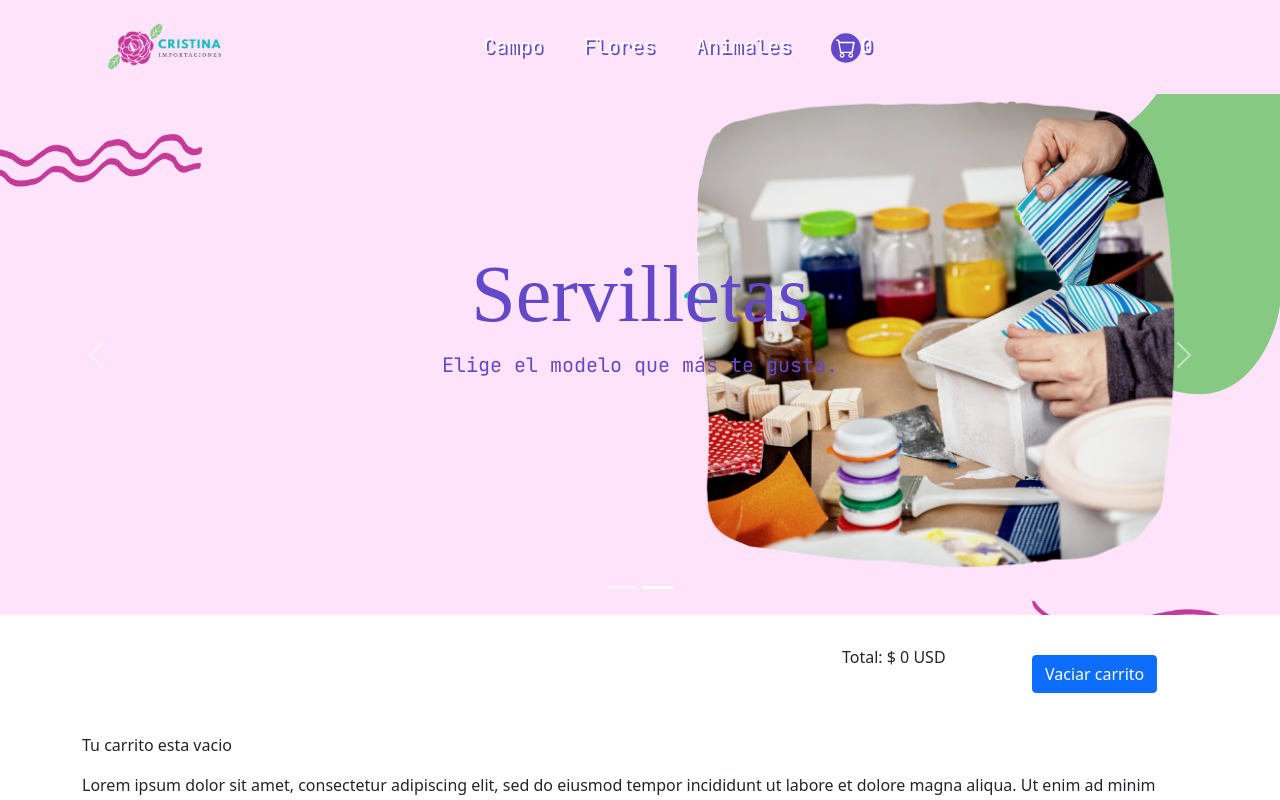
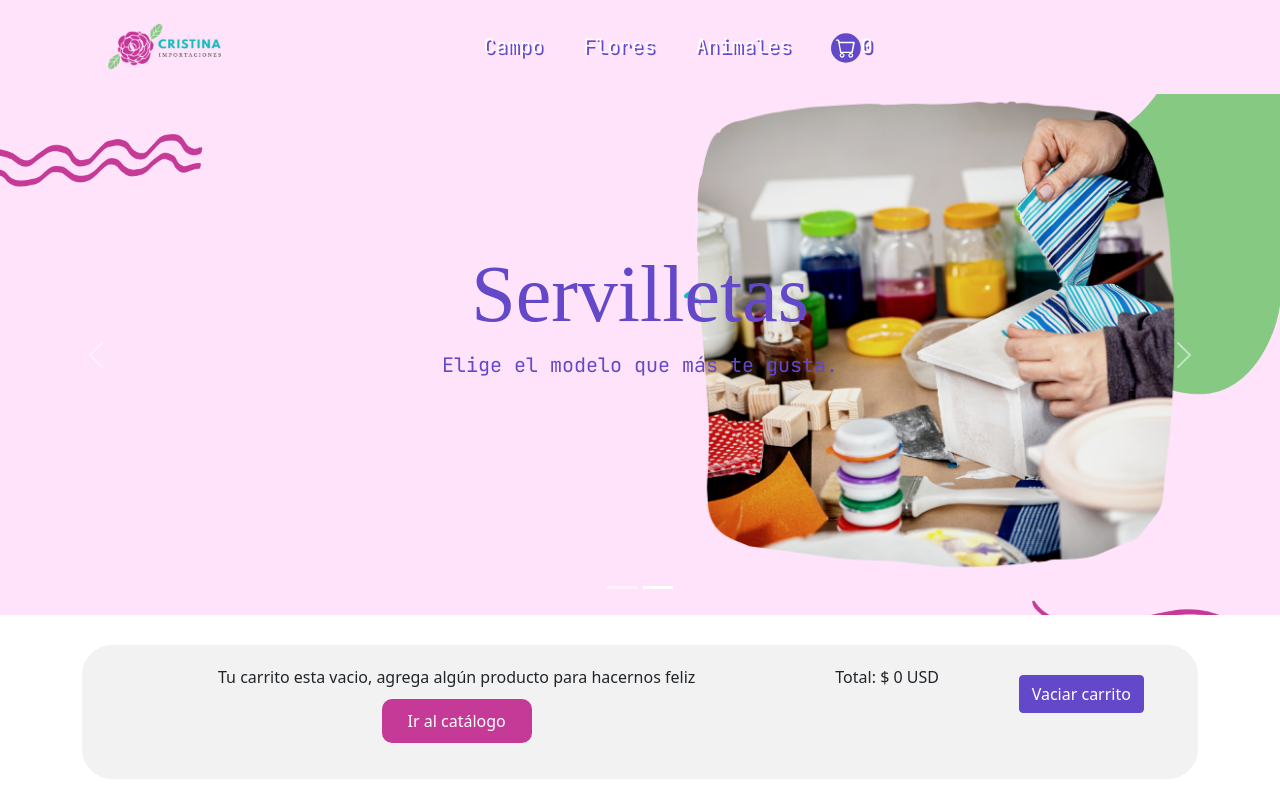
Before and after one commit to ClaudiaPrez88/tiendaClaudiaPerez, a React (Create React App) app: page /carrito in a window 1280 px wide. Shown: the top 800 px of the page. Built offline with nearby package versions, Linux system fonts and the light colour scheme; a web font is replaced by a local one.

Commit message:
firebase 1

```diff
--- a/src/App.css
+++ b/src/App.css
@@ -19,6 +19,9 @@ body{
   margin: 0 auto;
   display: block;
 }
+.text-center{
+  text-align: center;
+}
 .detalle p {
   text-align: center;
 }
@@ -31,7 +34,16 @@ body{
   width: 150px;
   text-decoration: none;
   padding: 10px;
-  border-radius: 20px;
+  border-radius: 10px;
+}
+.btn-outline-primary {
+  color: #C43A96 !important;
+  border-color: #C43A96 !important;
+}
+.btn-outline-primary:hover {
+  color: #fff  !important;
+  background-color:#C43A96 !important;
+  border-color:#C43A96 !important;
 }
 .boton-detail:hover{
   color:#ffffff;
@@ -89,9 +101,10 @@ display:none;
   margin-top: 20px;
 }
 .carrito-compras{
-  background: #ffffff;
+  background: #f2f2f2;
     margin:30px 0px;
     border-radius: 30px;
+    padding: 20px;
 }
 .carrito-compras img{
   width: 100px;
@@ -157,6 +170,14 @@ transition-duration: 300ms;
   text-decoration: none;
   padding-right: 2.5rem;
 }
+button.btn.btn-primary {
+  margin: 10px 0px;
+  background: #6348C9;
+  border: 1px solid #6348C9;
+}
+.navbar-nav a:hover{
+  color:#e0e0e0 ;
+}
 .menu {
   background-color: #FFE3FA !important;
 }
--- a/src/components/Cart.js
+++ b/src/components/Cart.js
@@ -11,13 +11,6 @@ import CartDetail from './CartDetail';
 function Cart() {
     const {carrito} = useContext(contexto)
     const {vacio,setVacio} = useState()
-    function createMarkup() {
-    if (carrito.length == 0){
-      return {__html: 'Tu carrito esta vacio'};
-    }
-  };
-
-
 
 
     const [nombre,setNombre] = useState("")
@@ -47,7 +40,6 @@ function Cart() {
     <Container>
         <Row className="justify-content-md-center">
           <Col md={12}><CartDetail/>
-          <p dangerouslySetInnerHTML={createMarkup()}></p>
           </Col>
           <Col xs={12}>
             <p>
--- a/src/components/CartDetail.js
+++ b/src/components/CartDetail.js
@@ -1,8 +1,9 @@
-import react from "react";
+import react, { useState } from "react";
 import { useContext } from 'react';
 import { contexto } from './CartContext';
 import {Button, Col, Row} from 'react-bootstrap';
 import 'bootstrap/dist/css/bootstrap.min.css';
+import { Link } from "react-router-dom";
 
 import React from 'react'
 
@@ -10,6 +11,11 @@ function CartDetail() {
     const ctxCartItemDetail = useContext(contexto);
     const {deleteItem, carrito, deleteAll} = useContext(contexto);
 
+    function createMarkup() {
+      if (carrito.length == 0){
+        return {__html:  'Tu carrito esta vacio, agrega algún producto para hacernos feliz  <a class="boton-detail" href="/">Ir al catálogo</a>'};
+      }
+    };
 
     const vaciar = () => {
       deleteAll();
@@ -57,7 +63,10 @@ function CartDetail() {
             </div>
           )})}
           <Row className="justify-content">
-          <Col xs={8}></Col>
+          <Col xs={8}>
+
+          <p className="text-center" dangerouslySetInnerHTML={createMarkup()}></p>
+          </Col>
           <Col xs={2}>  <p>Total: {`$ ${precioTotal} USD`}</p></Col>
           <Col xs={2}>
           <Button  className="" onClick={vaciar}>
--- a/src/components/ItemCount.js
+++ b/src/components/ItemCount.js
@@ -2,6 +2,7 @@ import {Button} from 'react-bootstrap';
 import 'bootstrap/dist/css/bootstrap.min.css';
 import { useState ,  useContext} from 'react';
 import {contexto} from './CartContext';
+import { Link } from 'react-router-dom';
 
 
 
@@ -9,23 +10,18 @@ import {contexto} from './CartContext';
 function ItemCount ({stock,initial,onAdd}) {
 let contextoEnItemCount = useContext(contexto)
 const {carrito} = useContext(contexto)
-
-
-  // Este será el valorTotal que me llega desde CarWidget
-
-
-  const [count, setCount] = useState(initial)
-  const aumentarContador = () => {
-
-    if (count < stock){ setCount (count + 1)} }
+const [isActive2, setIsActive2] = useState(false);
+    const confirmarCompra = () =>{
+      setIsActive2(current2 => !current2);
+    }
+const [count, setCount] = useState(initial)
+const aumentarContador = () => {
+   if (count < stock){ setCount (count + 1)} }
   const bajarContador = () => {
     if (count > 0){setCount(count - 1)}}
-  // const confirmarContador = (e) =>{
-  //   // // 4.El componente hijo ejecuta la funcion que trajo del padre
-  //   onAdd(count)
-  // }
-  const [isActive, setIsActive] = useState(false);
-  const [isOff, setOn] = useState(true);
+
+const [isActive, setIsActive] = useState(false);
+const [isOff, setOn] = useState(true);
   const confirmarContador = () => {
       if (count > 0 )  {
         setIsActive(current => !current);
@@ -44,7 +40,14 @@ const {carrito} = useContext(contexto)
                 <Button variant="outline-primary" onClick={aumentarContador}>+</Button>
                 <Button variant="outline-primary"  onClick={confirmarContador}>Confirmar</Button>
             </div>
-            <p className={isOff ? 'show' : ''}>Agregado exitosamente al carrito</p>
+            <p className={isOff ? 'show' : ''}>Producto agregado exitosamente</p>
+            <div className={isOff ? 'show' : ''}>
+              <Link to='/carrito'>
+                <Button variant="primary" onClick={confirmarCompra}>
+                Terminar mi compra <img class="carrito" src="../img/cart.svg" alt="carrito"></img>
+                </Button>
+              </Link>
+            </div>
 
          </>
         )}
--- a/src/components/ItemDetail.js
+++ b/src/components/ItemDetail.js
@@ -25,10 +25,7 @@ const {agregarProducto, carrito} = useContext(contexto)
   const item = { id, name, image, description, stock, price}
   agregarProducto(item,cantidadSeleccionada)
 }
-  const [isActive2, setIsActive2] = useState(false);
-    const confirmarCompra = () =>{
-      setIsActive2(current2 => !current2);
-    }
+
 
   return (
     <Container className='contenedor-detalle'>
@@ -48,14 +45,6 @@ const {agregarProducto, carrito} = useContext(contexto)
             {/* componente padre pasa funcion al hijo como prop */}
             <ItemCount stock={stock} initial={0} onAdd={onAdd}/>
 
-
-            <div className={isActive2 ? 'hide' : ''}>
-              <Link to='/carrito'>
-                <Button variant="primary" onClick={confirmarCompra}>
-                Carrito de compras
-                </Button>
-              </Link>
-            </div>
           </Card.Body>
         </Col>
       </Row>
```
